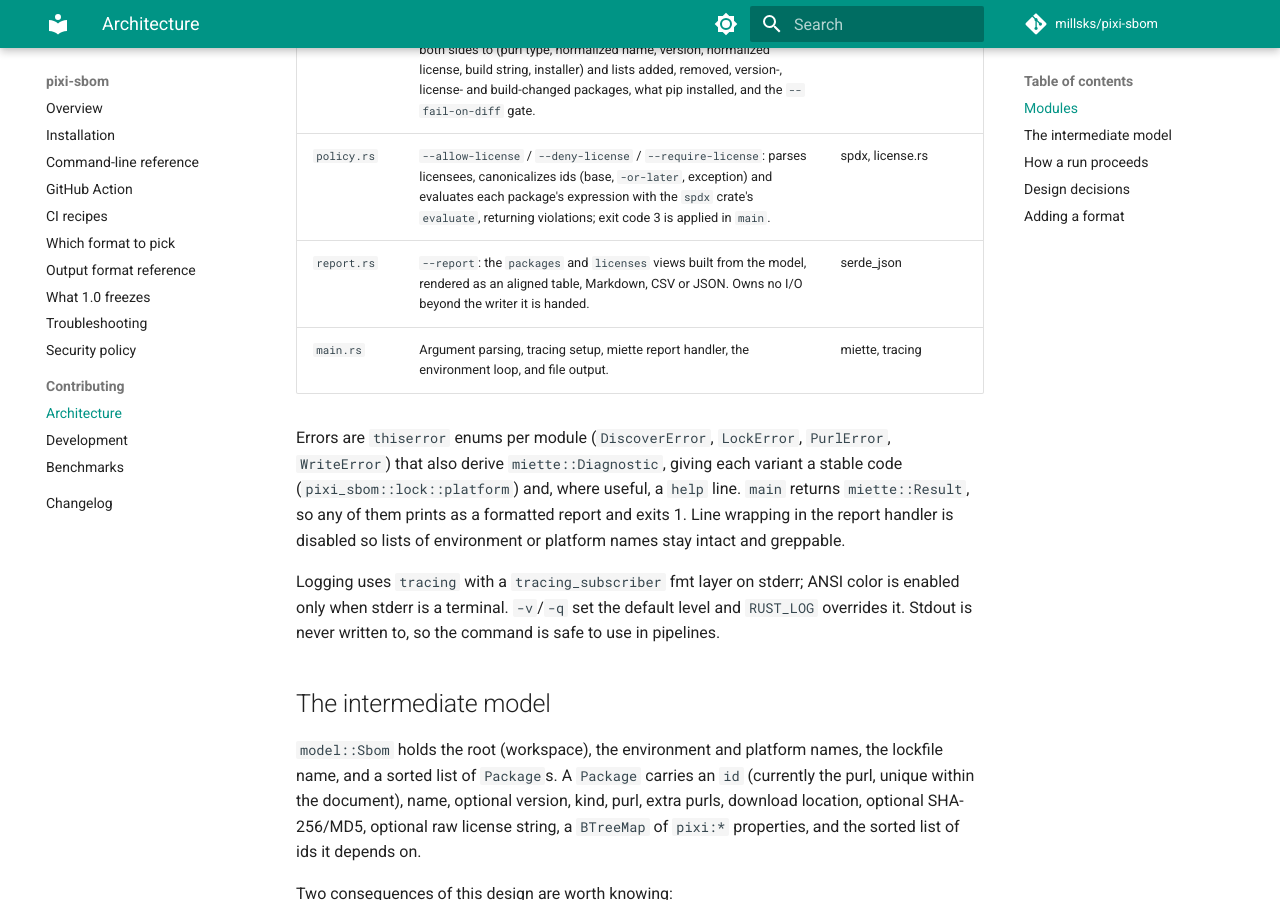
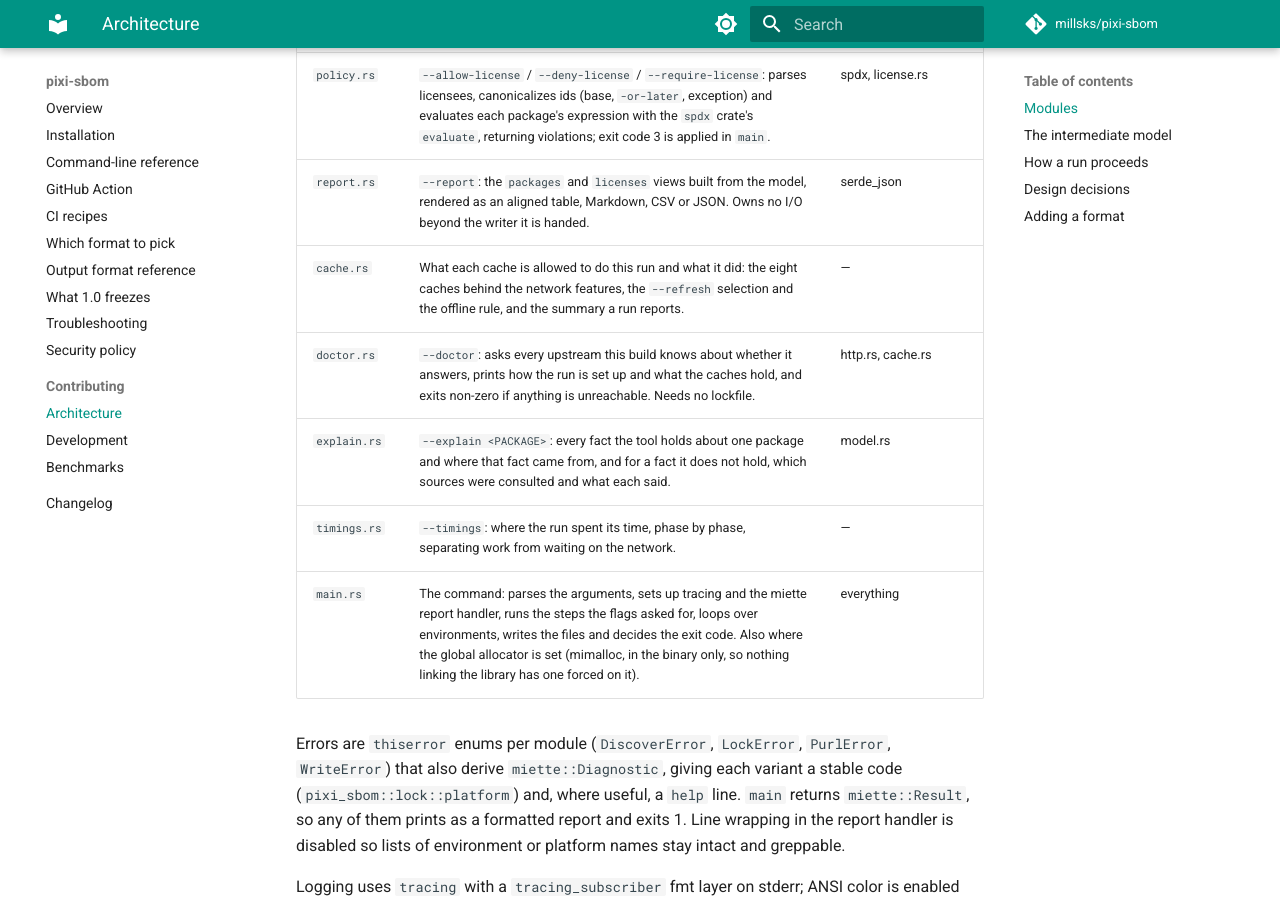
Before and after one commit to aesir-oss/pixi-sbom, an MkDocs documentation site: the page built from docs/architecture.md, in a window 1280 px wide and 900 px high, scrolled down 5179 px. Built offline with MkDocs 1.6.1 and Material for MkDocs 9.7.7, drawn with Linux system fonts in a browser that asks for light colours; comment, search, counter and statistics services are not loaded; the version menu is left out; some of the changed text lies outside the part shown.

Commit message:
docs: the real numbers in architecture.md, and the modules it left out (#255)
Closes #254.

The size claim was written early and never revisited: "~3k lines including
tests" against 18,532 non-test lines in src/, 9,028 inside #[cfg(test)] and
6,450 in tests/. The per-format writer figure was the same kind of drift,
"about 150 lines" against 389 to 701 non-test lines depending on the format.

The module table had 43 rows for 47 source files. cache.rs, doctor.rs,
explain.rs and timings.rs are all user-visible features and are now listed;
lib.rs stays out, being the crate root rather than a pipeline stage. main.rs
appeared twice with two different descriptions, now merged into one row.


Claude-Session: https://claude.ai/code/session_01WCSL7mYk3kx1zpjZipKBnE

Co-authored-by: Claude Opus 5 (1M context) <noreply@anthropic.com>

```diff
--- a/docs/architecture.md
+++ b/docs/architecture.md
@@ -86,7 +85,11 @@ once no matter how many output formats exist.
 | `diff.rs` | `--report diff --against`: resolves the other side — a CycloneDX / SPDX 2.x document through `embedded::parse`, an SPDX 3.0.1 graph directly, a `pixi.lock`, or an installed environment — reduces both sides to (purl type, normalized name, version, normalized license, build string, installer) and lists added, removed, version-, license- and build-changed packages, what pip installed, and the `--fail-on-diff` gate. | embedded.rs, license.rs, lock.rs, prefix.rs |
 | `policy.rs` | `--allow-license` / `--deny-license` / `--require-license`: parses licensees, canonicalizes ids (base, `-or-later`, exception) and evaluates each package's expression with the `spdx` crate's `evaluate`, returning violations; exit code 3 is applied in `main`. | spdx, license.rs |
 | `report.rs` | `--report`: the `packages` and `licenses` views built from the model, rendered as an aligned table, Markdown, CSV or JSON. Owns no I/O beyond the writer it is handed. | serde_json |
-| `main.rs` | Argument parsing, tracing setup, miette report handler, the environment loop, and file output. | miette, tracing |
+| `cache.rs` | What each cache is allowed to do this run and what it did: the eight caches behind the network features, the `--refresh` selection and the offline rule, and the summary a run reports. | — |
+| `doctor.rs` | `--doctor`: asks every upstream this build knows about whether it answers, prints how the run is set up and what the caches hold, and exits non-zero if anything is unreachable. Needs no lockfile. | http.rs, cache.rs |
+| `explain.rs` | `--explain <PACKAGE>`: every fact the tool holds about one package and where that fact came from, and for a fact it does not hold, which sources were consulted and what each said. | model.rs |
+| `timings.rs` | `--timings`: where the run spent its time, phase by phase, separating work from waiting on the network. | — |
+| `main.rs` | The command: parses the arguments, sets up tracing and the miette report handler, runs the steps the flags asked for, loops over environments, writes the files and decides the exit code. Also where the global allocator is set (mimalloc, in the binary only, so nothing linking the library has one forced on it). | everything |
 
 Errors are `thiserror` enums per module (`DiscoverError`, `LockError`, `PurlError`, `WriteError`) that also derive
 `miette::Diagnostic`, giving each variant a stable code (`pixi_sbom::lock::platform`) and, where useful, a `help`
@@ -139,7 +142,7 @@ workspace crates (`pixi_manifest` etc.) are deliberately not depended on, since
 `[patch]` overrides and would bring in most of pixi.
 
 **Own serde models for both formats.** The `cyclonedx-bom` crate stops at CycloneDX 1.5 and there is no maintained
-SPDX 2.3 writer crate. Writing the small subset of each schema that is actually used (about 150 lines per format)
+SPDX 2.3 writer crate. Writing the subset of each schema that is actually used (400 to 700 lines per writer)
 gives current spec versions, keeps the dependency tree small, and makes the two writers symmetrical. Correctness is
 guarded by validating output against the vendored official JSON schemas in tests rather than by a library.
 
```
Also changed, not shown: other parts of docs/architecture.md (+1 -2 lines).
